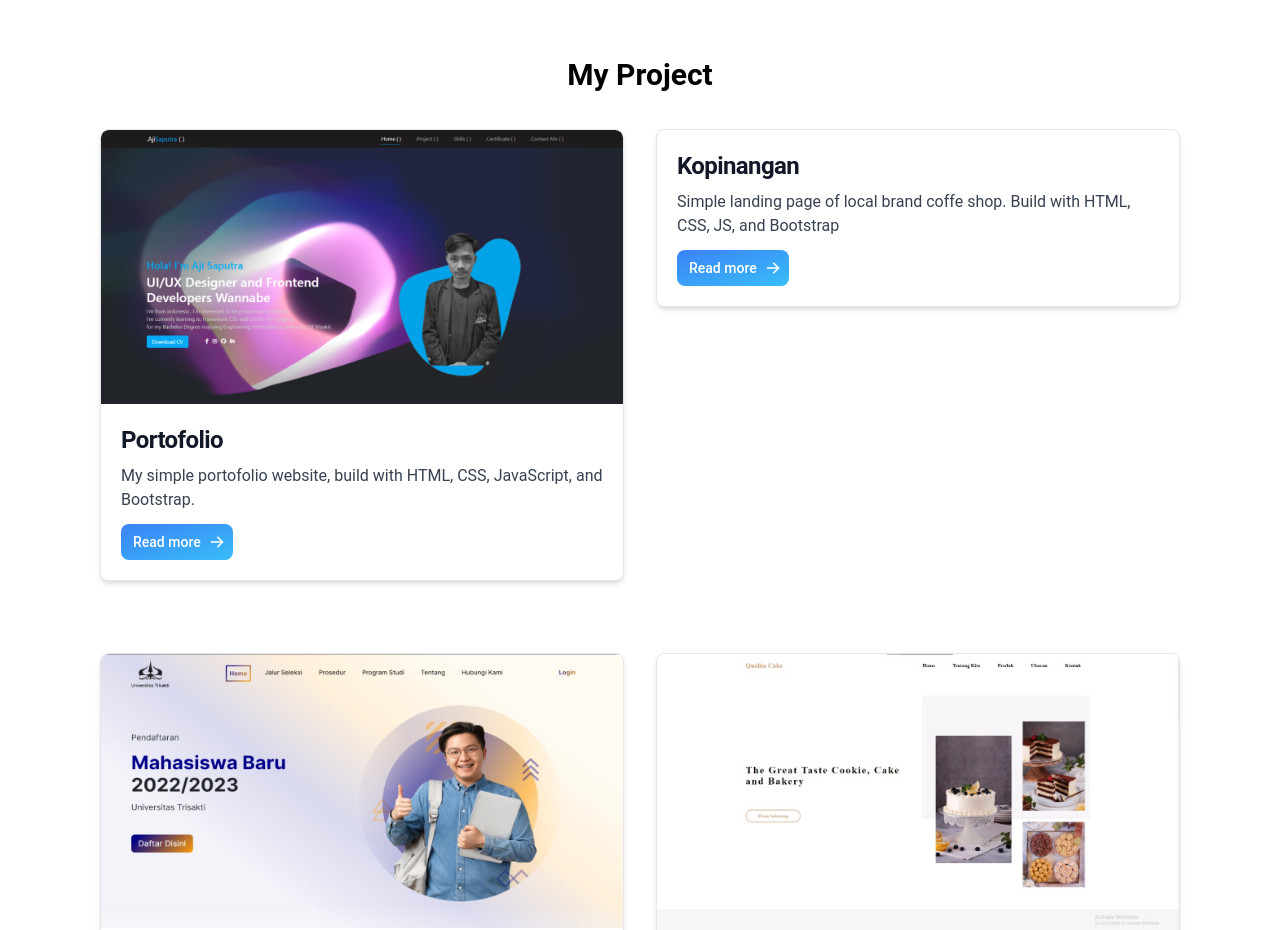
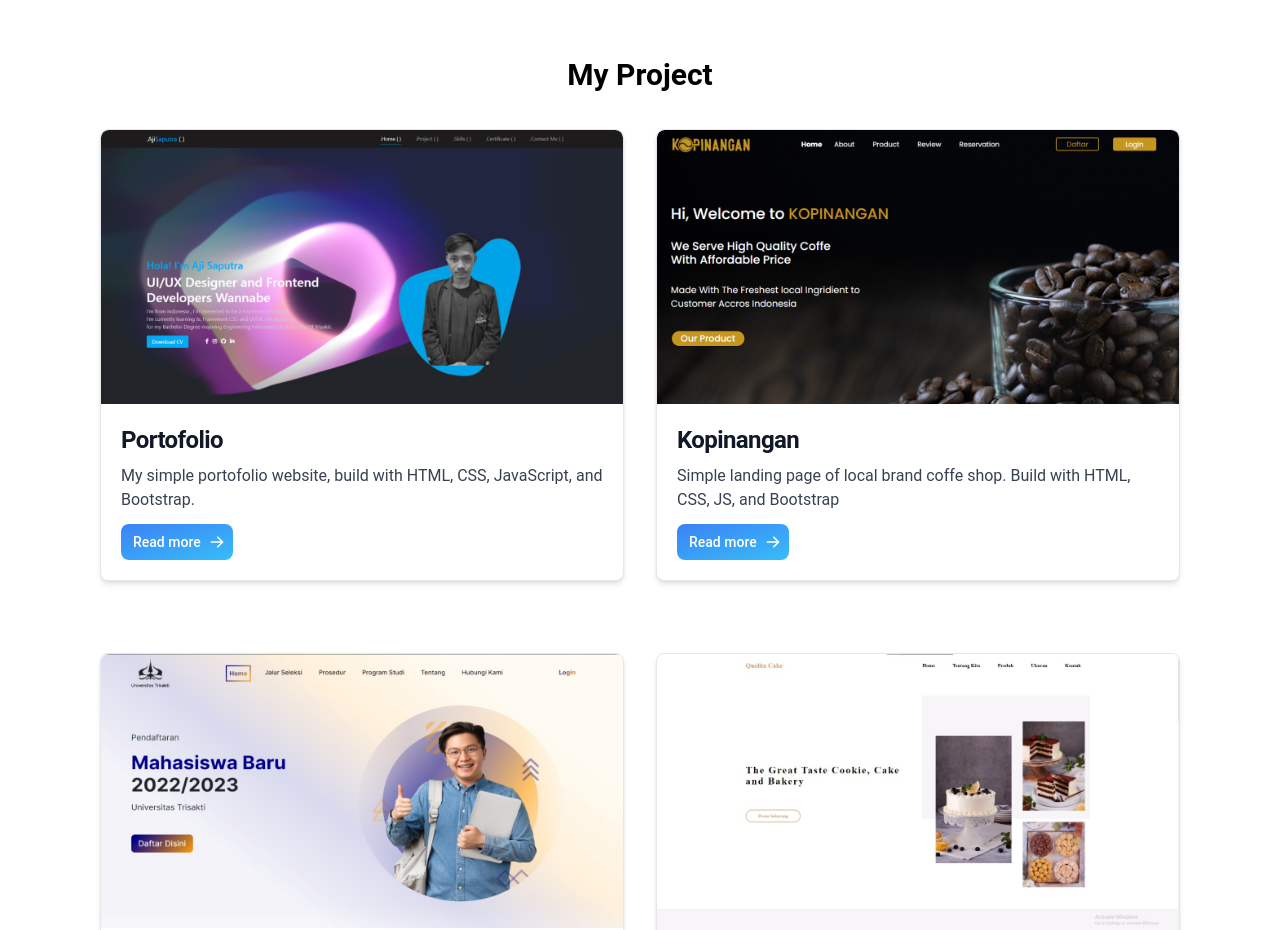
Before and after one commit to CybersFx/My-Portofolio, a website: page index.html in a window 1280 px wide. Shown: the part 1320-2250 px from the top of the page. Drawn offline with nearby package versions, Linux system fonts and the light colour scheme; the site is published under a folder, as on GitHub Pages, so addresses that start at the root find nothing.

Commit message:
my portofolio

```diff
--- a/index.html
+++ b/index.html
@@ -190,7 +190,7 @@
                 <div class="mb-10 p-4 md:w-1/2" data-aos="fade-down-left" data-aos-duration="1000">
                     <div class="max-w-full overflow-hidden bg-white rounded-lg border border-gray-200 shadow-md dark:bg-gray-800 dark:border-gray-700">
                         <a href="#!">
-                            <img class="rounded-t-lg hover:scale-[1.1] transition duration-300" src="/dist/images/kopinangan.jpg" alt=""/>
+                            <img class="rounded-t-lg hover:scale-[1.1] transition duration-300" src="dist/images/kopinangan.jpg" alt=""/>
                         </a>
                         <div class="p-5">
                             <a href="#">
```
Also changed, not shown: 1 other file.
